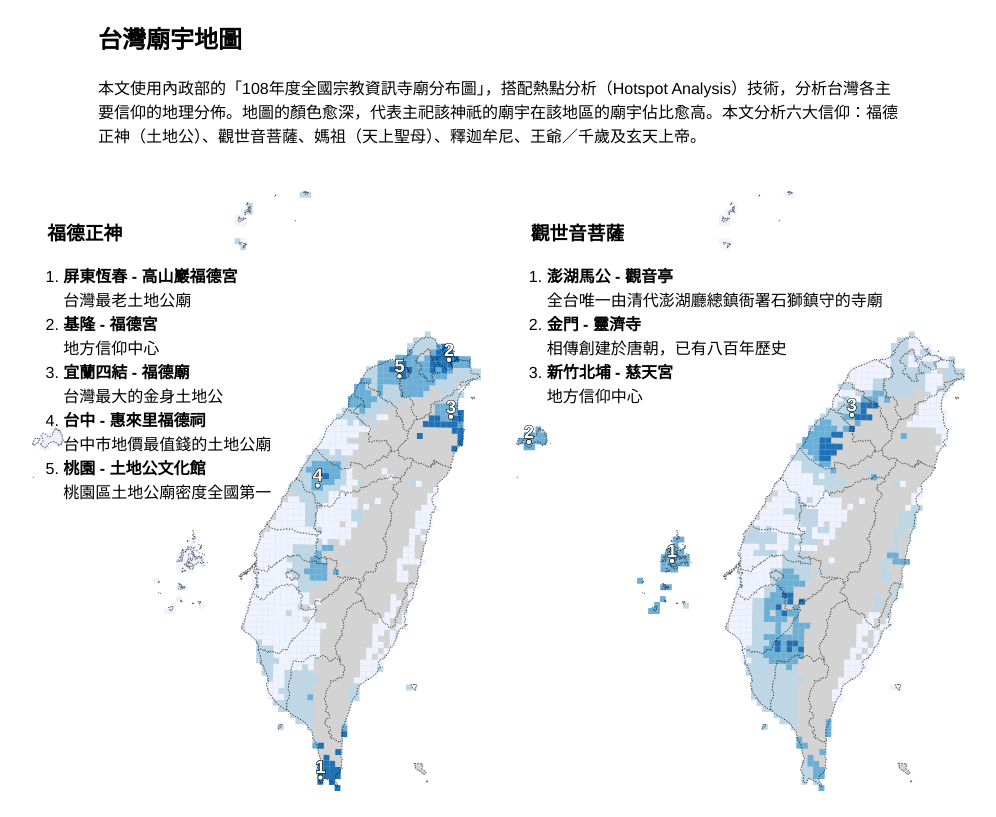
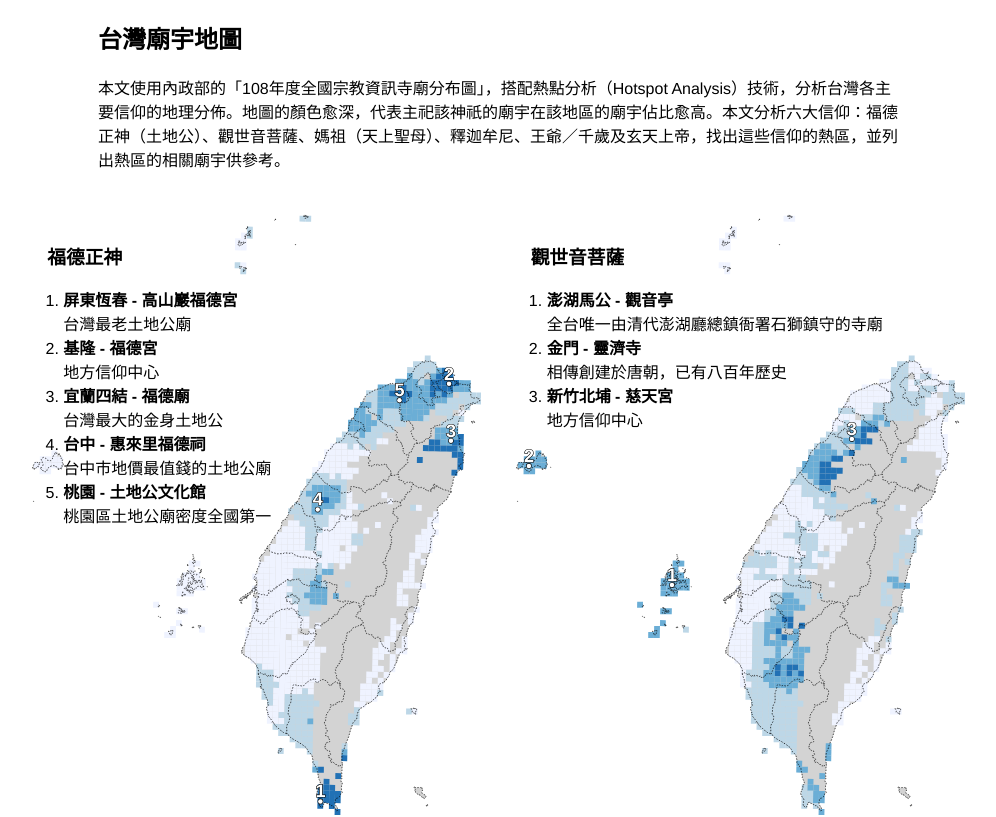
Before and after one commit to imdataman/tw-gods-frontend, a Vue app: page / in a window 1280 px wide. Shown: the top 817 px of the page, without its empty margins (142-1138 px from the left). Built offline with nearby package versions, Linux system fonts and the light colour scheme.

Commit message:
edit opening paragraph

```diff
--- a/src/App.vue
+++ b/src/App.vue
@@ -4,7 +4,7 @@
       <h2>台灣廟宇地圖</h2>
       <p>
         本文使用內政部的「108年度全國宗教資訊寺廟分布圖」，搭配熱點分析（Hotspot
-        Analysis）技術，分析台灣各主要信仰的地理分佈。地圖的顏色愈深，代表主祀該神祇的廟宇在該地區的廟宇佔比愈高。本文分析六大信仰：福德正神（土地公）、觀世音菩薩、媽祖（天上聖母）、釋迦牟尼、王爺／千歲及玄天上帝。
+        Analysis）技術，分析台灣各主要信仰的地理分佈。地圖的顏色愈深，代表主祀該神祇的廟宇在該地區的廟宇佔比愈高。本文分析六大信仰：福德正神（土地公）、觀世音菩薩、媽祖（天上聖母）、釋迦牟尼、王爺／千歲及玄天上帝，找出這些信仰的熱區，並列出熱區的相關廟宇供參考。
       </p>
     </div>
     <Map />
```
